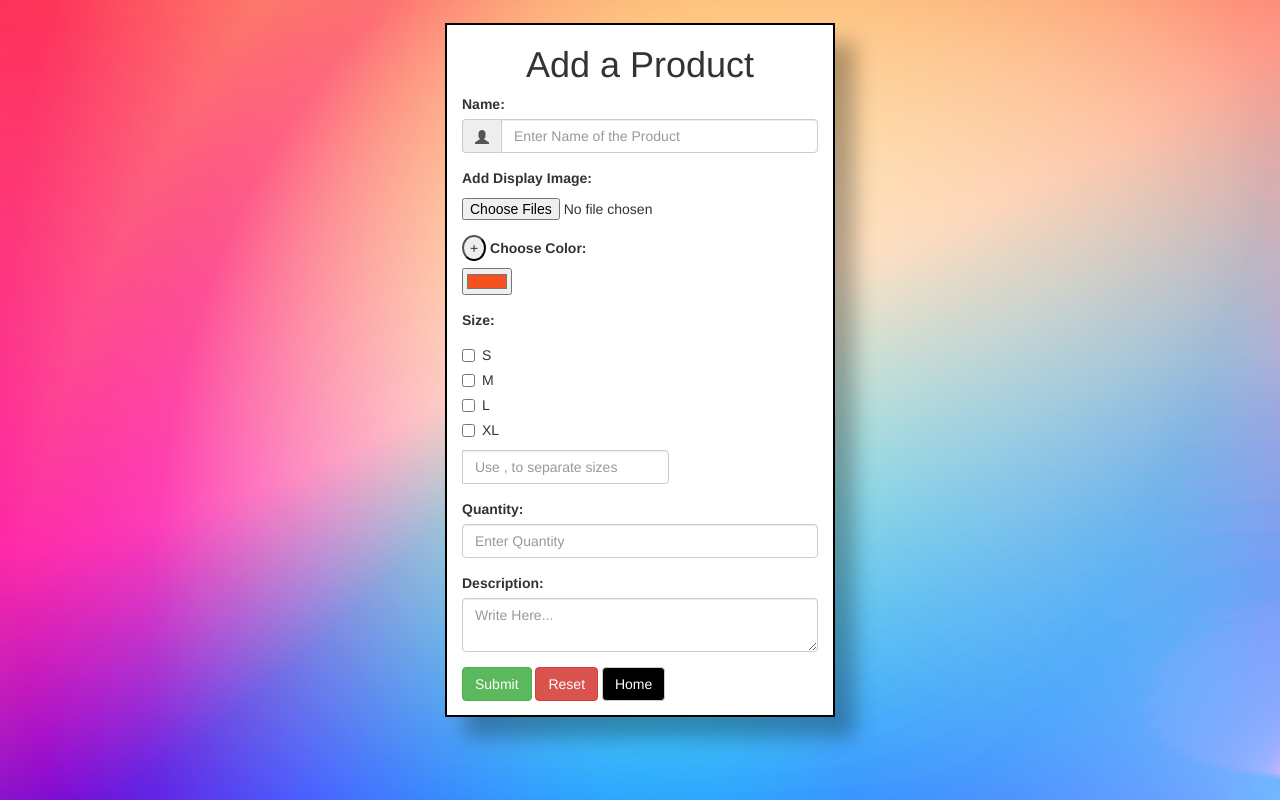
After one commit to yashg02/localforvocals, a Django app: page /product/ in a window 1280 px wide. The commit adds this page. Run offline with Django 3.2, Linux system fonts and the light colour scheme; some libraries are stand-ins or nearby versions.

Commit message:
add product

```diff
--- a/user/static/user/index.css
+++ b/user/static/user/index.css
@@ -491,23 +491,6 @@ section .container-fluid {
     position: relative;
 }
 
-.client_review .client_img:after {
-    position: absolute;
-    content: "";
-    right: -8px;
-    bottom: -10px;
-    content: '\f100';
-    font-family: 'Flaticon';
-    height: 50px;
-    width: 50px;
-    background-color: #E4D3DF;
-    font-size: 14px;
-    border-radius: 50%;
-    line-height: 50px;
-    color: #fff;
-}
-
-
 /* Sticky */
 
 div.sticky {
--- /dev/null
+++ b/user/templates/user/addproduct.html
@@ -0,0 +1,122 @@
+<html>
+
+<head>
+    <title>
+        Add a Product
+    </title>
+    <meta charset="utf-8">
+    <meta name="viewport" content="width=device-width, initial-scale=1">
+    <link rel="stylesheet" type="text/css" href="/static/user/index.css">
+    <link rel="stylesheet" href="https://maxcdn.bootstrapcdn.com/bootstrap/3.4.1/css/bootstrap.min.css">
+    <script src="https://ajax.googleapis.com/ajax/libs/jquery/3.5.1/jquery.min.js"></script>
+    <script src="https://maxcdn.bootstrapcdn.com/bootstrap/3.4.1/js/bootstrap.min.js"></script>
+    <script type="text/javascript" src="https://cdn.jsdelivr.net/npm/typed.js"></script>
+    <script type="text/javascript">
+        function checkForm(form) {
+            if (form.password.value == form.cpassword.value) {
+                alert("You entered a valid password: " + form.pwd1.value);
+                return true;
+            } else {
+                alert("Error: Please check that you've entered and confirmed your password!");
+                form.pwd1.focus();
+                return false;
+            }
+        }
+    </script>
+    <script>
+        var typed = new Typed('#typed', {
+            strings: ["You can do anything with your text here!", "Enter your text here and let Text Utils do the magic!"],
+            backSpeed: 15,
+            smartBackspace: true,
+            backDelay: 1200,
+            startDelay: 1000,
+            typeSpeed: 25,
+            loop: false,
+
+        });
+    </script>
+</head>
+
+<body style="background-image: url('/static/user/img/bg3.jpg');background-repeat: no-repeat;background-size: 100% 100%;">
+
+    <div class="container">
+        <div class="row" style="margin-top: 2%;">
+            <div class="col-md-4"></div>
+            <div class="col-md-4 form-box">
+                <h1 class="text-center">Add a Product</h1>
+                <form onsubmit="return checkForm(this);" action="signup.php" method="POST">
+                    <div class="form-group">
+                        <label>Name:</label>
+                        <div class="input-group">
+                            <span class="input-group-addon"><i class="glyphicon glyphicon-user"></i></span>
+                            <input name="name" type="text" class="form-control" placeholder="Enter Name of the Product" required>
+                        </div>
+                    </div>
+                    <div class="input_fields_wrap1 form-group">
+                        <label>Add Display Image:</label>
+                        <div style="margin-top:5px;"><input type="file" accept="image/*" class="form-control-file" name="image[]" multiple></div>
+                    </div>
+                    <div class="input_fields_wrap form-group">
+                        <button class="add_field_button" style="border-radius:50%;">+</button>
+                        <label>Choose Color:</label>
+                        <div style="margin-top:5px;"><input type="color" id="color[]" name="color[]" value="#f4511e"></div>
+                    </div>
+                    <div class="form-group">
+                        <label>Size:</label>
+                        <div class="input-group">
+                            <div class="checkbox">
+                                <label><input type="checkbox" name="category" required>S</label>
+                            </div>
+                            <div class="checkbox">
+                                <label><input type="checkbox" name="category">M</label>
+                            </div>
+                            <div class="checkbox">
+                                <label><input type="checkbox" name="category">L</label>
+                            </div>
+                            <div class="checkbox">
+                                <label><input type="checkbox" name="category">XL</label>
+                            </div>
+                            <input name="size" type="text" class="form-control" placeholder="Use , to separate sizes">
+                        </div>
+                    </div>
+                    <div class="form-group">
+                        <label>Quantity:</label>
+                        <input name="quantity" oninput="javascript: if (this.value.length > this.maxLength) this.value = this.value.slice(0, this.maxLength);" type="number" class="form-control" placeholder="Enter Quantity" maxlength="2" required>
+                    </div>
+                    <div class="form-group">
+                        <label>Description:</label>
+                        <textarea class="form-control" rows="2" placeholder="Write Here..." name="description" required></textarea>
+                    </div>
+                    <input type="submit" class="btn btn-success" name="register" value="Submit">
+                    <input type="reset" value="Reset" class="btn btn-danger">
+                    <button class="btn btn-default" style="background-color: black;">
+                        <a href="/" style="text-decoration: none;color:white">Home</a>
+                    </button>
+                </form>
+            </div>
+        </div>
+    </div>
+    <script>
+        $(document).ready(function() {
+            var max_fields      = 5; //maximum input boxes allowed
+            var wrapper   		= $(".input_fields_wrap"); //Fields wrapper
+            var add_button      = $(".add_field_button"); //Add button ID
+
+            var x = 1; //initlal text box count
+            $(add_button).click(function(e){ //on add input button click
+                e.preventDefault();
+                if(x < max_fields){ //max input box allowed
+                    x++; //text box increment
+                    $(wrapper).append('<div style="margin-top:2px;"><input type="color" id="color[]" name="color[]" value="#f4511e"><a href="#" class="remove_field" style="text-decoration:none;"> Delete</a></div>'); //add input box
+                }
+            });
+
+            $(wrapper).on("click",".remove_field", function(e){ //user click on remove text
+                e.preventDefault(); $(this).parent('div').remove(); x--;
+            })
+        });
+
+    </script>
+</body>
+
+</html>
--- a/user/templates/user/login.html
+++ b/user/templates/user/login.html
@@ -23,7 +23,7 @@
                     <div class="form-group">
                         <label>Username:</label>
                         <div class="input-group">
-                            <span class="input-group-addon"><i class="glyphicon glyphicon-envelope"></i></span>
+                            <span class="input-group-addon"><i class="glyphicon glyphicon-user"></i></span>
                             <input name="loginusername" id="loginusername" type="text" class="form-control" placeholder="Enter username" required>
                         </div>
                     </div>
--- a/user/templates/user/registration.html
+++ b/user/templates/user/registration.html
@@ -49,7 +49,7 @@
                     <div class="form-group">
                         <label>Username:</label>
                         <div class="input-group">
-                            <span class="input-group-addon"><i class="glyphicon glyphicon-envelope"></i></span>
+                            <span class="input-group-addon"><i class="glyphicon glyphicon-user"></i></span>
                             <input name="username" type="text" id="username" class="form-control" placeholder="Enter Your Username" required>
                         </div>
                     </div>
--- a/user/urls.py
+++ b/user/urls.py
@@ -13,5 +13,6 @@ urlpatterns = [
     path('logout', views.handleLogout, name='handleLogout'),
     path('signup/', views.signup, name='signup'),
     path('signup/business/', views.business, name='business'),
-    path('store/storeinfo/prodview/', views.prod, name="ProductView")
+    path('store/storeinfo/prodview/', views.prod, name="ProductView"),
+    path('product/', views.product, name="Product")
 ]
--- a/user/views.py
+++ b/user/views.py
@@ -45,6 +45,9 @@ def business(request):
 
 def prod(request):
     return render(request, 'user/prodview.html')
+
+def product(request):
+    return render(request, 'user/addproduct.html')
 
 def handleSignup(request):
     if request.method == 'POST':
```
Also changed, not shown: db.sqlite3.
